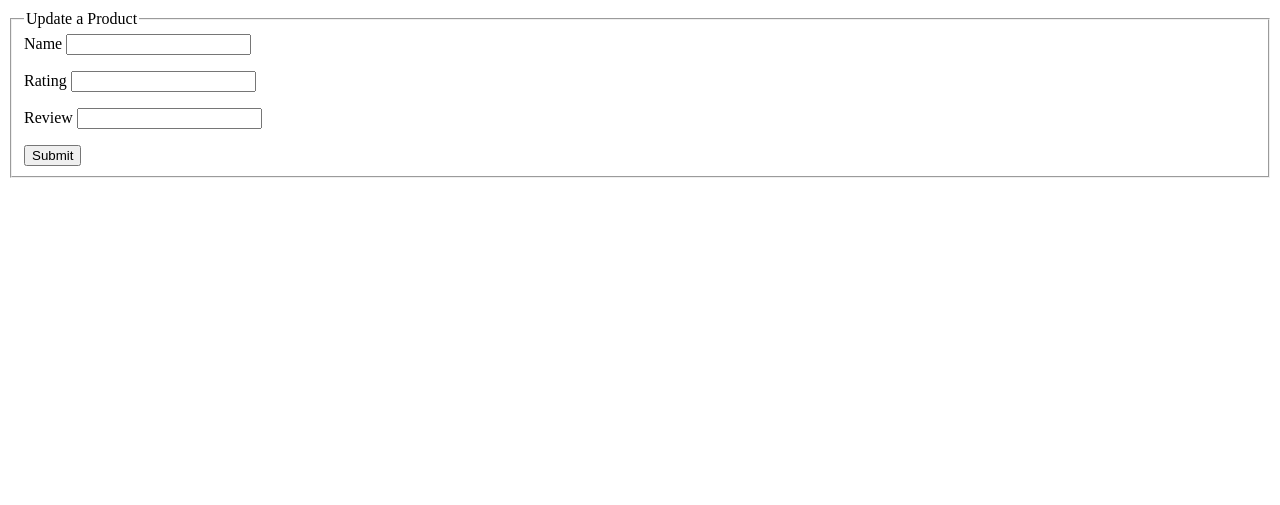
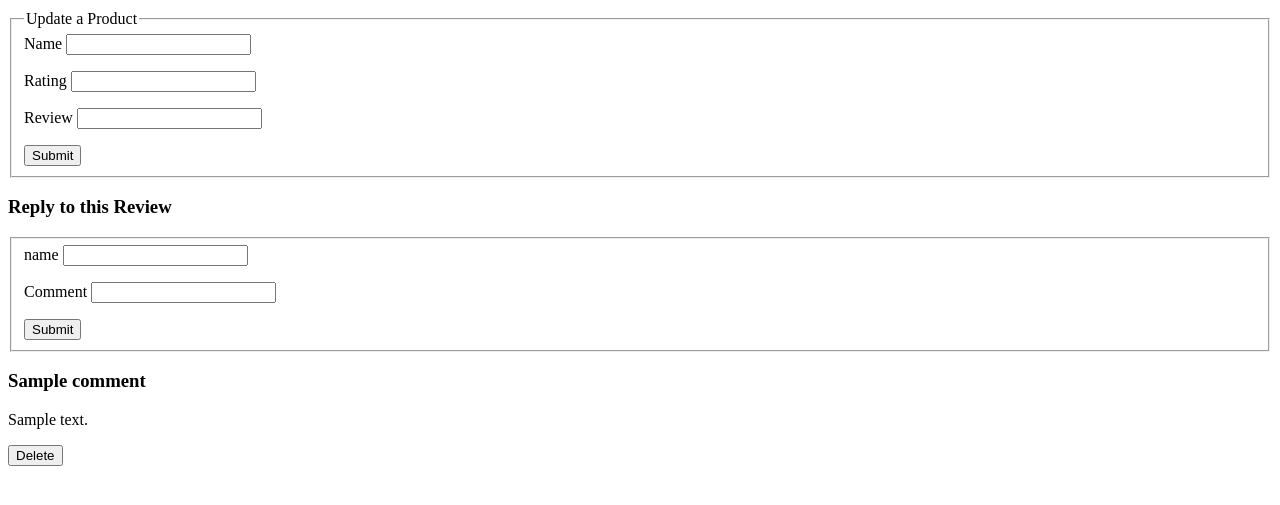
Before and after one commit to jennifercarreno/makeup-app, a Flask app: page /product/1 in a window 1280 px wide. Shown: the part 249-754 px from the top of the page. Run offline with Flask 2, Linux system fonts and the light colour scheme; tables that the repository leaves empty hold one stand-in row (values such as "Sample post").

Commit message:
users can post and delete comments

```diff
--- a/makeup_app/forms.py
+++ b/makeup_app/forms.py
@@ -15,3 +15,8 @@ class ProductForm(FlaskForm):
     rating = IntegerField('Rating', validators=[DataRequired()])
     review = StringField('Review', validators=[DataRequired()])
     submit = SubmitField('Submit')
+
+class CommentForm(FlaskForm):
+    name = StringField('name', validators=[DataRequired()])
+    comment = StringField('Comment', validators=[DataRequired()])
+    submit = SubmitField('Submit')
--- a/makeup_app/models.py
+++ b/makeup_app/models.py
@@ -14,3 +14,6 @@
 
 class Comment(db.Model):
     id = db.Column(db.Integer, primary_key = True)
+    name = db.Column(db.String(80), nullable = False)
+    comment = db.Column(db.String, nullable = False)
+    prd = db.Column(db.Integer, nullable = False)
--- a/makeup_app/routes.py
+++ b/makeup_app/routes.py
@@ -1,7 +1,7 @@
 from flask import Blueprint, request, render_template, redirect, url_for, flash
 from makeup_app.models import User, Product, Comment
 from makeup_app.extensions import app, db
-from makeup_app.forms import ProductForm
+from makeup_app.forms import ProductForm, CommentForm
 from sqlalchemy import delete
 
 main = Blueprint("main", __name__)
@@ -33,17 +33,35 @@ def new_product():
 def prd_detail(product_id):
     product = Product.query.get(product_id)
     form = ProductForm()
+    comment_form = CommentForm()
+    prd_comments = []
+
+    all_comments = Comment.query.all()
 
     if form.validate_on_submit():
         form.populate_obj(product)
         db.session.commit()
         flash('Success! Item Updated')
         product = Product.query.get(product_id)
-        return redirect(url_for('main.prd_detail', product = product, product_id = product_id))
+
+        for comment in all_comments:
+            if comment.prd == product_id:
+                prd_comments.append(comment)
+                print(prd_comments)
+
+        return redirect(url_for('main.prd_detail', product = product, product_id = product_id, comments=prd_comments))
     else:
         product = Product.query.get(product_id)
+
+        for comment in all_comments:
+            print(comment.prd)
+            print(product_id)
+            if comment.prd == int(product_id):
+                prd_comments.append(comment)
+
         print("form not submitted :(")
-        return render_template('prd_detail.html', product = product, form=form)
+        print(prd_comments)
+        return render_template('prd_detail.html', product = product, form=form, comment_form=comment_form, comments=prd_comments)
 
 @main.route('/product/<product_id>/delete', methods=['POST'])
 def prd_delete(product_id):
@@ -53,3 +71,35 @@ def prd_delete(product_id):
     db.session.commit()
     flash('Product Deleted')
     return redirect(url_for('main.homepage'))
+
+# comments
+@main.route('/new_comment/<product_id>', methods=['POST'])
+def new_comment(product_id):
+    product = Product.query.get(product_id)
+    form = CommentForm()
+    prd_form = ProductForm()
+
+    if form.validate_on_submit():
+        new_comment = Comment(
+            name = form.name.data,
+            comment = form.comment.data,
+            prd = product_id
+        )
+
+        db.session.add(new_comment)
+        db.session.commit()
+
+        flash('Success! New Comment Added')
+        return redirect(url_for('main.prd_detail', product = product, product_id = product_id))
+    else:
+        print(" comment form not submitted ")
+        return render_template('prd_detail.html', product = product, form=prd_form, comment_form=form)
+
+@main.route('/comment/<comment_id>/delete', methods=['POST'])
+def comment_delete(comment_id):
+    sql2 = delete(Comment).where(Comment.id == comment_id)
+
+    db.session.execute(sql2)
+    db.session.commit()
+    flash('Comment Deleted')
+    return redirect(url_for('main.homepage'))
--- a/makeup_app/templates/home.html
+++ b/makeup_app/templates/home.html
@@ -9,7 +9,7 @@
 
 {% for prd in prds %}
 <div>
-    <a href="/product/{{prd.id}}">{{ prd.name }}</a>
+    <h3><a href="/product/{{prd.id}}">{{ prd.name }}</a></h3>
 </div>
 {% endfor %}
 
--- a/makeup_app/templates/prd_detail.html
+++ b/makeup_app/templates/prd_detail.html
@@ -8,6 +8,7 @@
     <button class="mx-2" type='submit'>Delete</button>
 </form></p>
 
+<!-- TODO: add js to show up only when button clicked -->
 <form method="POST" action="{{ url_for('main.prd_detail', product_id = product.id) }}">
 
     <fieldset>
@@ -43,3 +44,38 @@
     </fieldset>
 
 </form>
+
+<h3>Reply to this Review</h3>
+<form method="POST" action="/new_comment/{{product.id}}">
+    <fieldset>
+        {{form.csrf_token}}
+
+        {{ comment_form.name.label}}
+        {{ comment_form.name}}
+        <ul>
+            {% for error in comment_form.name.errors %}
+                <li class="error">{{ error }}</li>
+            {% endfor %}
+        </ul>
+
+        {{ comment_form.comment.label}}
+        {{ comment_form.comment}}
+        <ul>
+            {% for error in comment_form.comment.errors %}
+                <li class="error">{{ error }}</li>
+            {% endfor %}
+        </ul>
+
+        {{ comment_form.submit}}
+    </fieldset>
+</form>
+
+{% for comment in comments %}
+<div class="card">
+    <h3>{{comment.name}}</h3>
+    <p>{{comment.comment}}</p>
+    <p><form method='POST' action= "/comment/{{comment.id}}/delete">
+        <button class="mx-2" type='submit'>Delete</button>
+    </form></p>
+</div>
+{% endfor %}
```
Also changed, not shown: makeup_app/database.db. Lines whose indentation alone changed are shown as unchanged.
